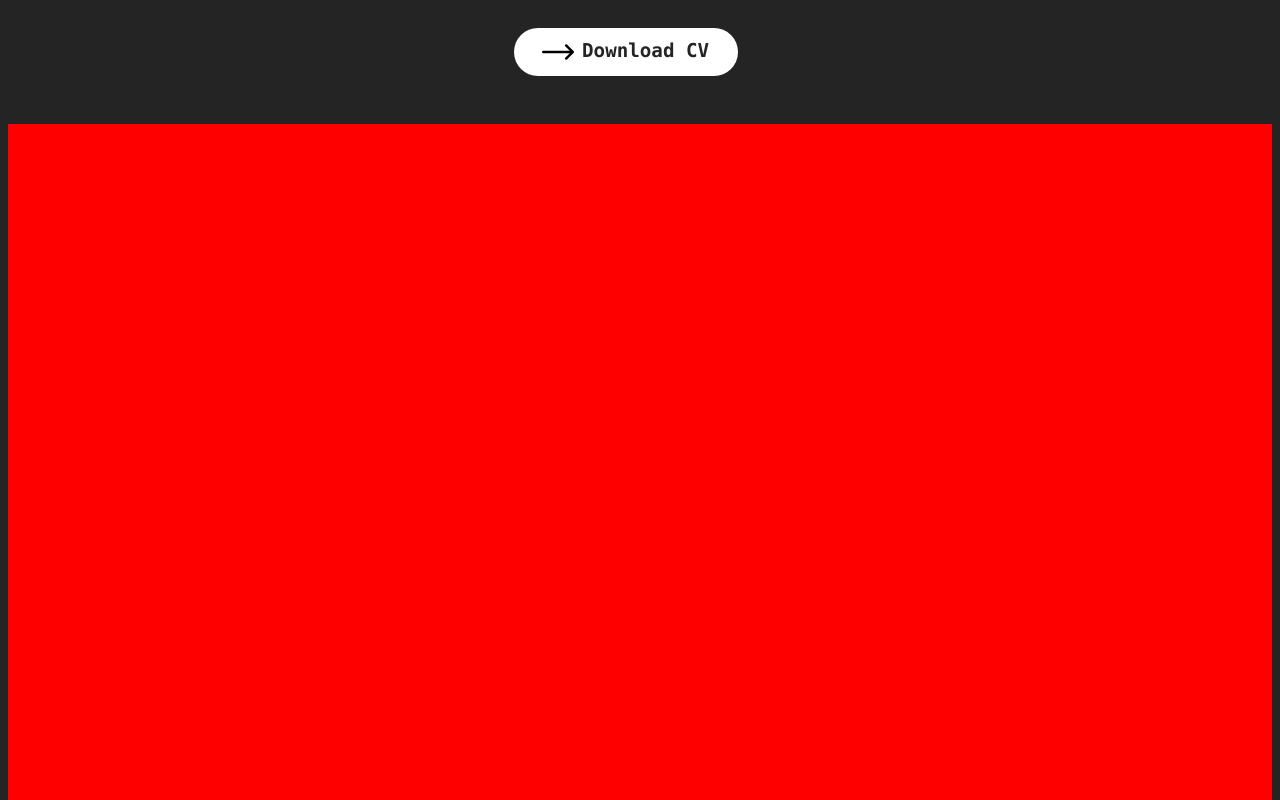
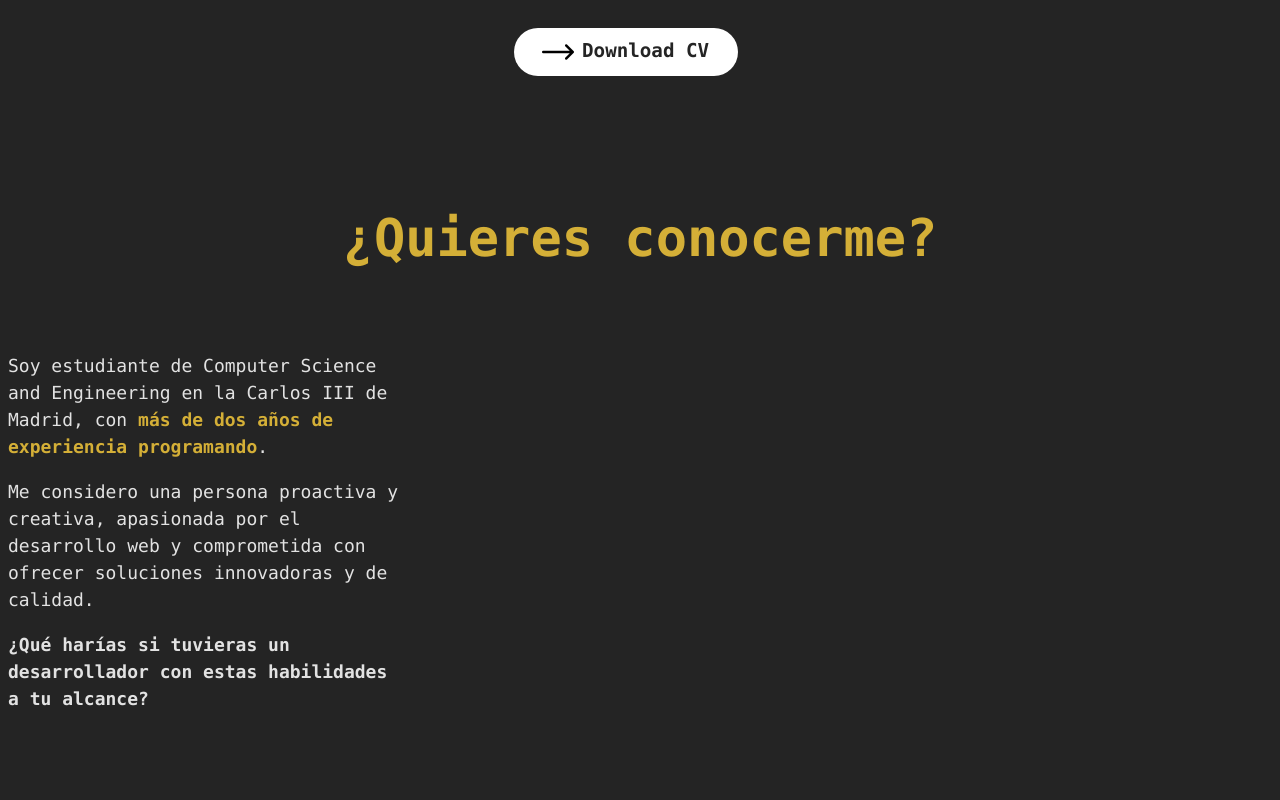
Before and after one commit to jmartinpizarro/portfolio, a React (Vite) app: page / in a window 1280 px wide. Shown: the part 700-1500 px from the top of the page. Built offline with nearby package versions, Linux system fonts and the light colour scheme.

Commit message:
main structure of the text of the about me section

```diff
--- a/src/App.css
+++ b/src/App.css
@@ -176,7 +176,27 @@
 
 .about-me{
   height: 100vh;
-  background-color: red;
+}
+
+.about-me-h1{
+  text-align: center;
+  padding: 2rem 0;
+  color: var(--mostaza);
+  font-size: 52px;
+}
+
+.about-me-p{
+  max-width: 50vh;
+  font-size: 18px;
+}
+
+.about-me-p-span{
+  font-weight: 600;
+  color: var(--mostaza);
+}
+
+.about-me-p-span2{
+  font-weight: 700;
 }
 
 .project{
--- a/src/App.jsx
+++ b/src/App.jsx
@@ -62,7 +62,12 @@ function App(){
       </section>
 
 
-      <section id='about-me' className='about-me'></section>
+      <section id='about-me' className='about-me'>
+        <h1 className="about-me-h1">¿Quieres conocerme?</h1>
+        <p className='about-me-p'>Soy estudiante de Computer Science and Engineering en la Carlos III de Madrid, con <span className='about-me-p-span'>más de dos años de experiencia programando</span>.</p>
+        <p className='about-me-p'>Me considero una persona proactiva y creativa, apasionada por el desarrollo web y comprometida con ofrecer soluciones innovadoras y de calidad.</p>
+        <p className='about-me-p'><span className='about-me-p-span2'>¿Qué harías si tuvieras un desarrollador con estas habilidades a tu alcance?</span></p>
+      </section>
 
       <section id='project' className='project'></section>
 
```
